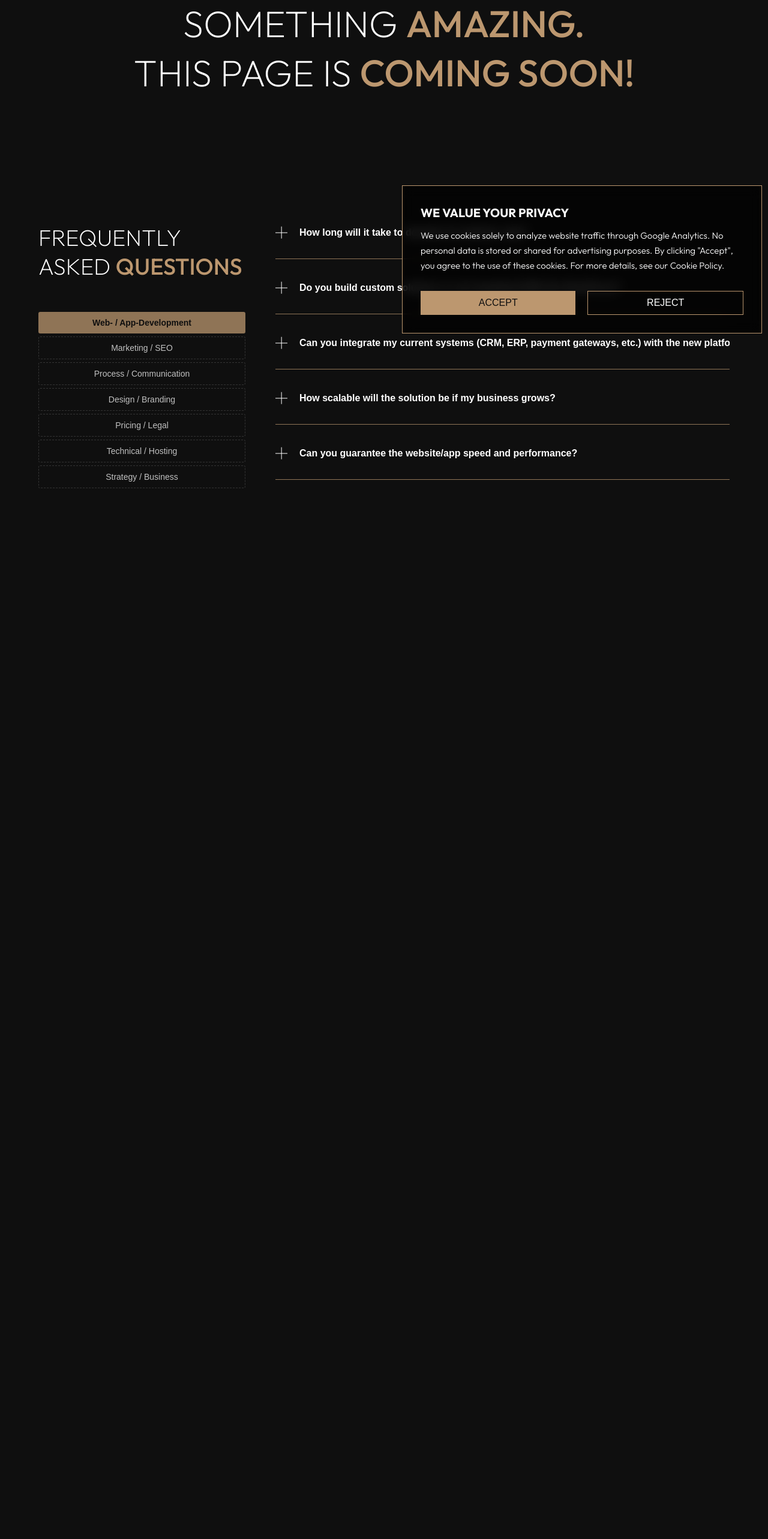
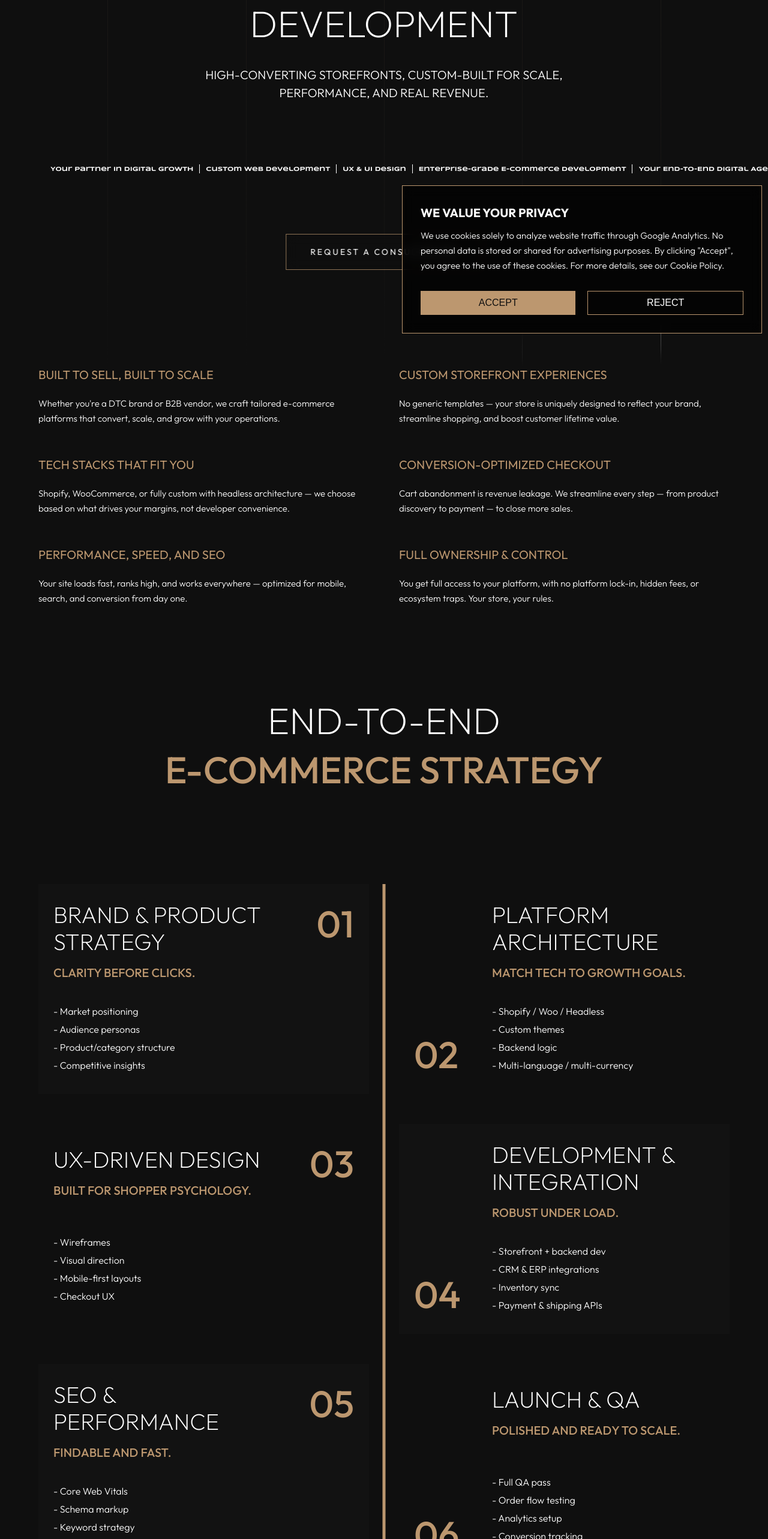
Before and after one commit to K2-Integris/k2integris, a Next.js app: page /e-commerce in a window 1280 px wide. Shown: the part 234-2800 px from the top of the page at 60% size. Before the commit the page ends 1709 px from the top, so only its background shows below. Built offline with nearby package versions, Linux system fonts and the light colour scheme.

Commit message:
E-Commerce page

```diff
--- a/app/e-commerce/page.jsx
+++ b/app/e-commerce/page.jsx
@@ -1,9 +1,217 @@
-const { default: ComingSoon } = require("../coming-soon")
+import ContactCTA from "@/components/ContactCTA"
+import ScrollSeperator from "@/components/ScrollSeperator"
+import Link from "next/link"
 
-const ECommerce = () => {
+const Ecommerce = () => {
     return (
-        <ComingSoon />
+        <>
+            <header>
+                <div className="lines">
+                    <div className="line"></div>
+                    <div className="line"></div>
+                    <div className="line"></div>
+                    <div className="line"></div>
+                    <div className="line"></div>
+                </div>
+
+                <div className="wrapper">
+                    <h1>
+                        E-Commerce<br />Development
+                    </h1>
+
+                    <h3>
+                        High-converting storefronts, custom-built for scale,<br />performance, and real revenue.
+                    </h3>
+
+                    <ScrollSeperator />
+
+                    <Link href="contact" className="cta">
+                        Request a Consultation
+                    </Link>
+                </div>
+
+                <div className="transition"></div>
+            </header>
+
+            <section className="category-detail">
+                <div className="wrapper">
+                    <article>
+                        <h3>Built to Sell, Built to Scale</h3>
+                        <p>
+                            Whether you're a DTC brand or B2B vendor, we craft tailored e-commerce platforms that convert, scale, and grow with your operations.
+                        </p>
+                    </article>
+
+                    <article>
+                        <h3>Custom Storefront Experiences</h3>
+                        <p>
+                            No generic templates — your store is uniquely designed to reflect your brand, streamline shopping, and boost customer lifetime value.
+                        </p>
+                    </article>
+
+                    <article>
+                        <h3>Tech Stacks That Fit You</h3>
+                        <p>
+                            Shopify, WooCommerce, or fully custom with headless architecture — we choose based on what drives your margins, not developer convenience.
+                        </p>
+                    </article>
+
+                    <article>
+                        <h3>Conversion-Optimized Checkout</h3>
+                        <p>
+                            Cart abandonment is revenue leakage. We streamline every step — from product discovery to payment — to close more sales.
+                        </p>
+                    </article>
+
+                    <article>
+                        <h3>Performance, Speed, and SEO</h3>
+                        <p>
+                            Your site loads fast, ranks high, and works everywhere — optimized for mobile, search, and conversion from day one.
+                        </p>
+                    </article>
+
+                    <article>
+                        <h3>Full Ownership & Control</h3>
+                        <p>
+                            You get full access to your platform, with no platform lock-in, hidden fees, or ecosystem traps. Your store, your rules.
+                        </p>
+                    </article>
+                </div>
+            </section>
+
+            <section id="strategy">
+                <div className="wrapper">
+                    <article className="hero">
+                        <h1>
+                            End-to-End<br /><span>E-Commerce Strategy</span>
+                        </h1>
+                    </article>
+
+                    <article className="step">
+                        <h1><span>01</span></h1>
+                        <h2>
+                            Brand & Product Strategy
+                            <br />
+                            <span>Clarity before clicks.</span>
+                        </h2>
+                        <p>
+                            - Market positioning<br />
+                            - Audience personas<br />
+                            - Product/category structure<br />
+                            - Competitive insights
+                        </p>
+                    </article>
+
+                    <article className="step">
+                        <h1><span>02</span></h1>
+                        <h2>
+                            Platform Architecture
+                            <br />
+                            <span>Match tech to growth goals.</span>
+                        </h2>
+                        <p>
+                            - Shopify / Woo / Headless<br />
+                            - Custom themes<br />
+                            - Backend logic<br />
+                            - Multi-language / multi-currency
+                        </p>
+                    </article>
+
+                    <article className="step">
+                        <h1><span>03</span></h1>
+                        <h2>
+                            UX-Driven Design
+                            <br />
+                            <span>Built for shopper psychology.</span>
+                        </h2>
+                        <p>
+                            - Wireframes<br />
+                            - Visual direction<br />
+                            - Mobile-first layouts<br />
+                            - Checkout UX
+                        </p>
+                    </article>
+
+                    <article className="step">
+                        <h1><span>04</span></h1>
+                        <h2>
+                            Development & Integration
+                            <br />
+                            <span>Robust under load.</span>
+                        </h2>
+                        <p>
+                            - Storefront + backend dev<br />
+                            - CRM & ERP integrations<br />
+                            - Inventory sync<br />
+                            - Payment & shipping APIs
+                        </p>
+                    </article>
+
+                    <article className="step">
+                        <h1><span>05</span></h1>
+                        <h2>
+                            SEO & Performance
+                            <br />
+                            <span>Findable and fast.</span>
+                        </h2>
+                        <p>
+                            - Core Web Vitals<br />
+                            - Schema markup<br />
+                            - Keyword strategy<br />
+                            - Image & script optimization
+                        </p>
+                    </article>
+
+                    <article className="step">
+                        <h1><span>06</span></h1>
+                        <h2>
+                            Launch & QA
+                            <br />
+                            <span>Polished and ready to scale.</span>
+                        </h2>
+                        <p>
+                            - Full QA pass<br />
+                            - Order flow testing<br />
+                            - Analytics setup<br />
+                            - Conversion tracking
+                        </p>
+                    </article>
+
+                    <article className="step">
+                        <h1><span>07</span></h1>
+                        <h2>
+                            Marketing Integration
+                            <br />
+                            <span>More than a store — a growth engine.</span>
+                        </h2>
+                        <p>
+                            - Email flows<br />
+                            - Retargeting setup<br />
+                            - Landing pages<br />
+                            - Influencer/affiliate tools
+                        </p>
+                    </article>
+
+                    <article className="step">
+                        <h1><span>08</span></h1>
+                        <h2>
+                            Ongoing Optimization
+                            <br />
+                            <span>Adapt fast, grow faster.</span>
+                        </h2>
+                        <p>
+                            - CRO & A/B testing<br />
+                            - Upsell flows<br />
+                            - Cart recovery<br />
+                            - UX & feature iterations
+                        </p>
+                    </article>
+                </div>
+            </section>
+
+            <ContactCTA />
+        </>
     )
 }
 
-export default ECommerce
+export default Ecommerce
```
